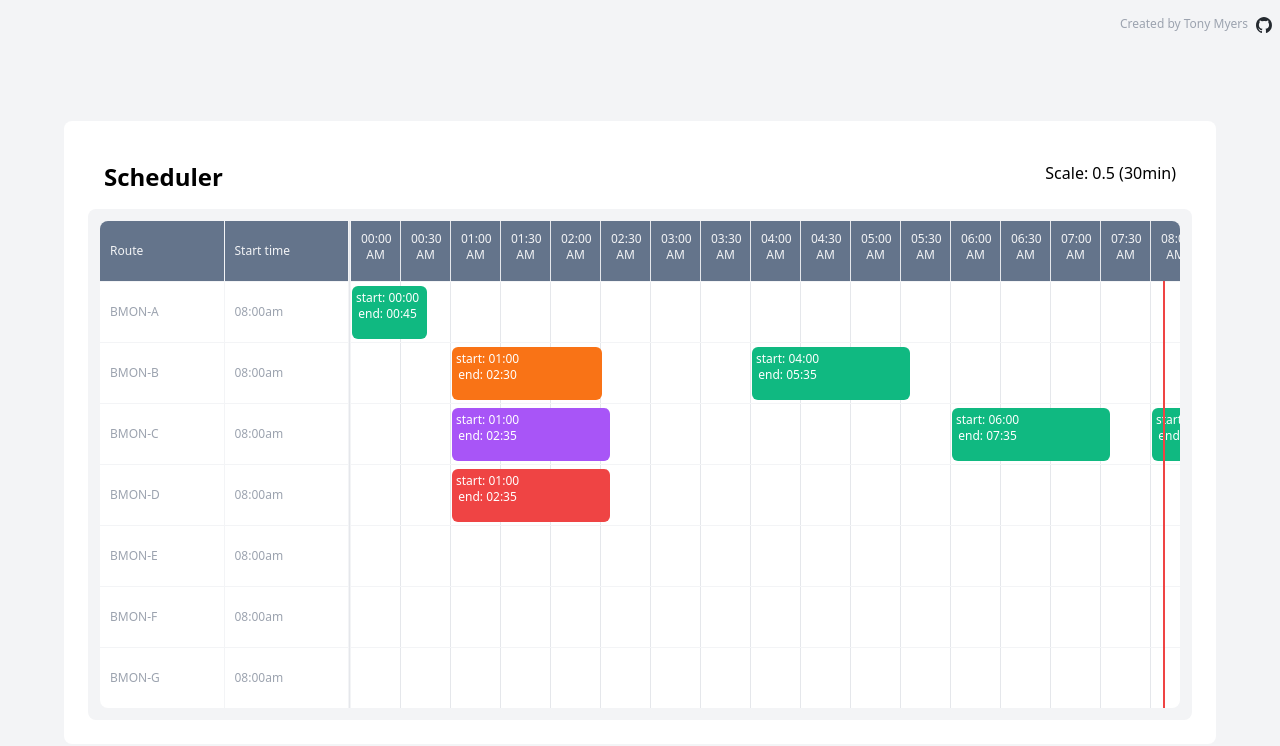
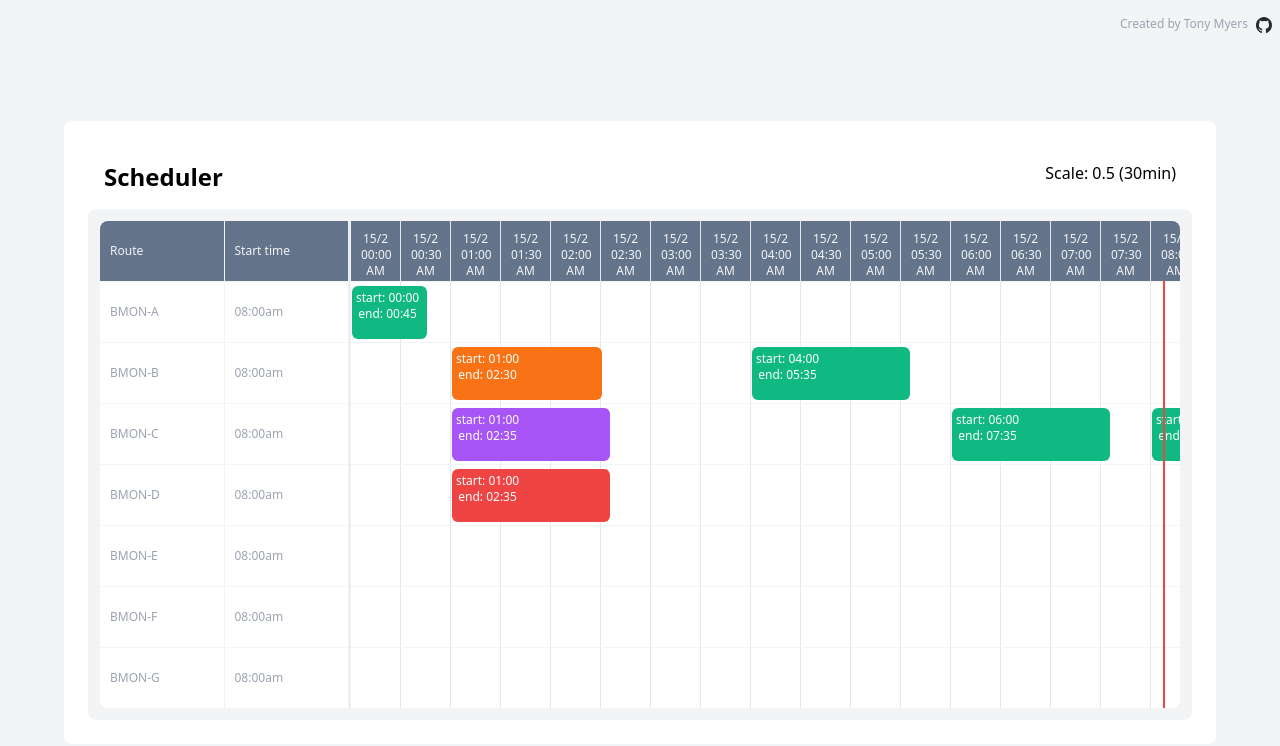
Before and after one commit to tony-nz/vue3-scheduler, a Vue app: page / in a window 1280 px wide. Shown: the top 746 px of the page. Built offline with nearby package versions, Linux system fonts and the light colour scheme.

Commit message:
Timeline improvements, includes dates

```diff
--- a/src/App.vue
+++ b/src/App.vue
@@ -36,6 +36,11 @@ export default defineComponent({
      */
     const start = new Date();
     const end = new Date();
+
+    /**
+     * Add one day to the end date
+     */
+    end.setDate(end.getDate() + 1);
 
     /**
      * Timeline data
--- a/src/components/VueScheduler.vue
+++ b/src/components/VueScheduler.vue
@@ -62,7 +62,7 @@
             <div id="head" class="flex">
               <div
                 v-for="time in timeline"
-                :key="time"
+                :key="time.id"
                 class="text-center items-center relative p-2.5 border-r bg-slate-500 text-xs text-gray-100"
                 :style="
                   'min-width: ' +
@@ -79,11 +79,13 @@
                   'px; '
                 "
               >
-                <span v-if="time === '24:00'">00:00 AM</span>
-                <span v-else
-                  >{{ time }}
-                  <span class="uppercase">{{ getTimeOfDay(time) }}</span></span
-                >
+                <span>
+                  {{ time.date }}
+                  {{ time.formattedTime }}
+                  <span class="uppercase">{{
+                    getTimeOfDay(time.formattedTime)
+                  }}</span>
+                </span>
               </div>
             </div>
             <div
@@ -213,14 +215,37 @@ export default defineComponent({
       const startDateTime = new Date(startTime);
       const endDateTime = new Date(endTime);
 
-      // Convert start and end times to minutes
-      const startMinutes =
-        startDateTime.getHours() * 60 + startDateTime.getMinutes();
-      const endMinutes = endDateTime.getHours() * 60 + endDateTime.getMinutes();
+      const timeSlots = [];
 
-      const timeSlots = [];
-      for (let time = startMinutes; time <= endMinutes; time += scale * 60) {
-        timeSlots.push(formatTime(time));
+      // Iterate through days
+      for (
+        let currentDay = new Date(startDateTime);
+        currentDay <= endDateTime;
+        currentDay.setDate(currentDay.getDate() + 1)
+      ) {
+        // Convert start and end times to minutes
+        const startMinutes =
+          currentDay.getHours() * 60 + currentDay.getMinutes();
+        const endMinutes =
+          currentDay.getDate() === endDateTime.getDate()
+            ? endDateTime.getHours() * 60 + endDateTime.getMinutes()
+            : 24 * 60 - 1; // Set to end of the day for the last day
+
+        // Iterate through minutes of the current day
+        for (let time = startMinutes; time <= endMinutes; time += scale * 60) {
+          timeSlots.push({
+            id: timeSlots.length,
+            dateTime: new Date(
+              currentDay.getFullYear(),
+              currentDay.getMonth(),
+              currentDay.getDate(),
+              Math.floor(time / 60),
+              time % 60
+            ),
+            date: `${currentDay.getDate()}/${currentDay.getMonth() + 1}`,
+            formattedTime: formatTime(time),
+          });
+        }
       }
 
       return timeSlots;
```
